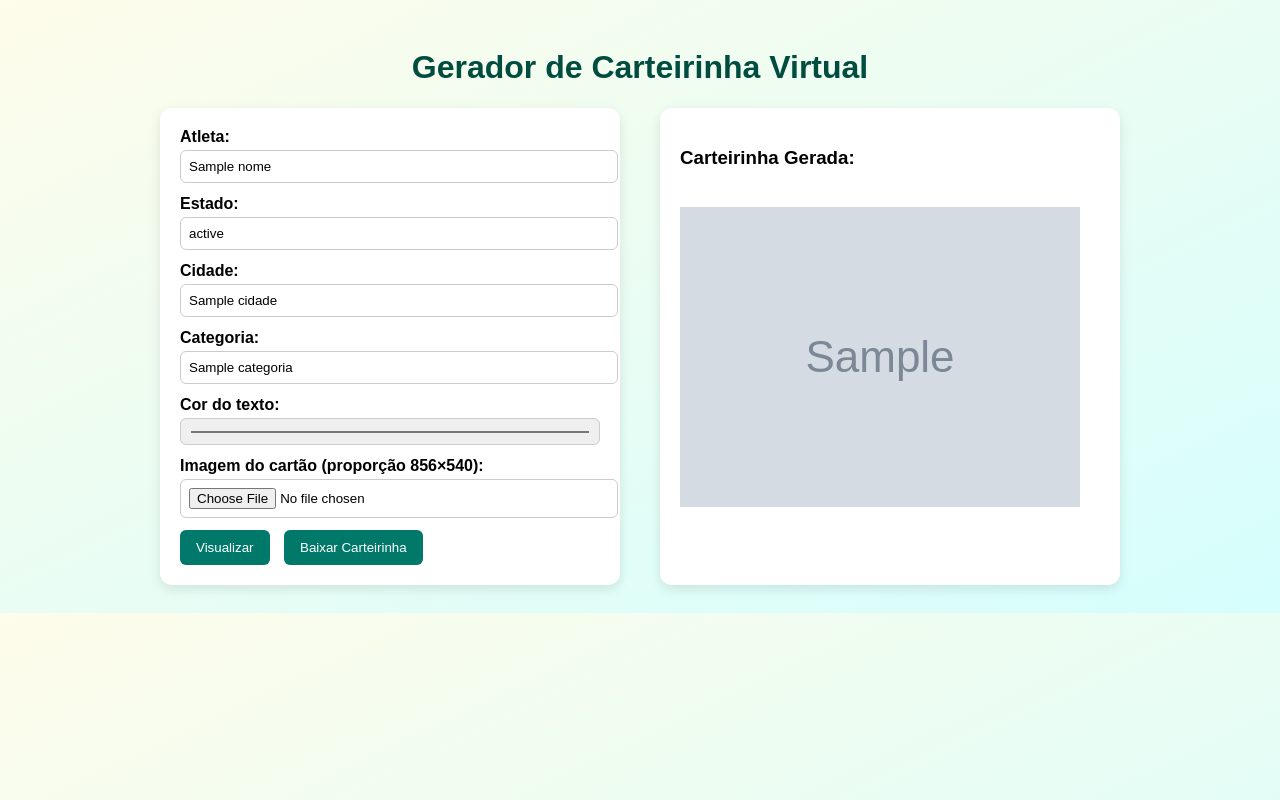
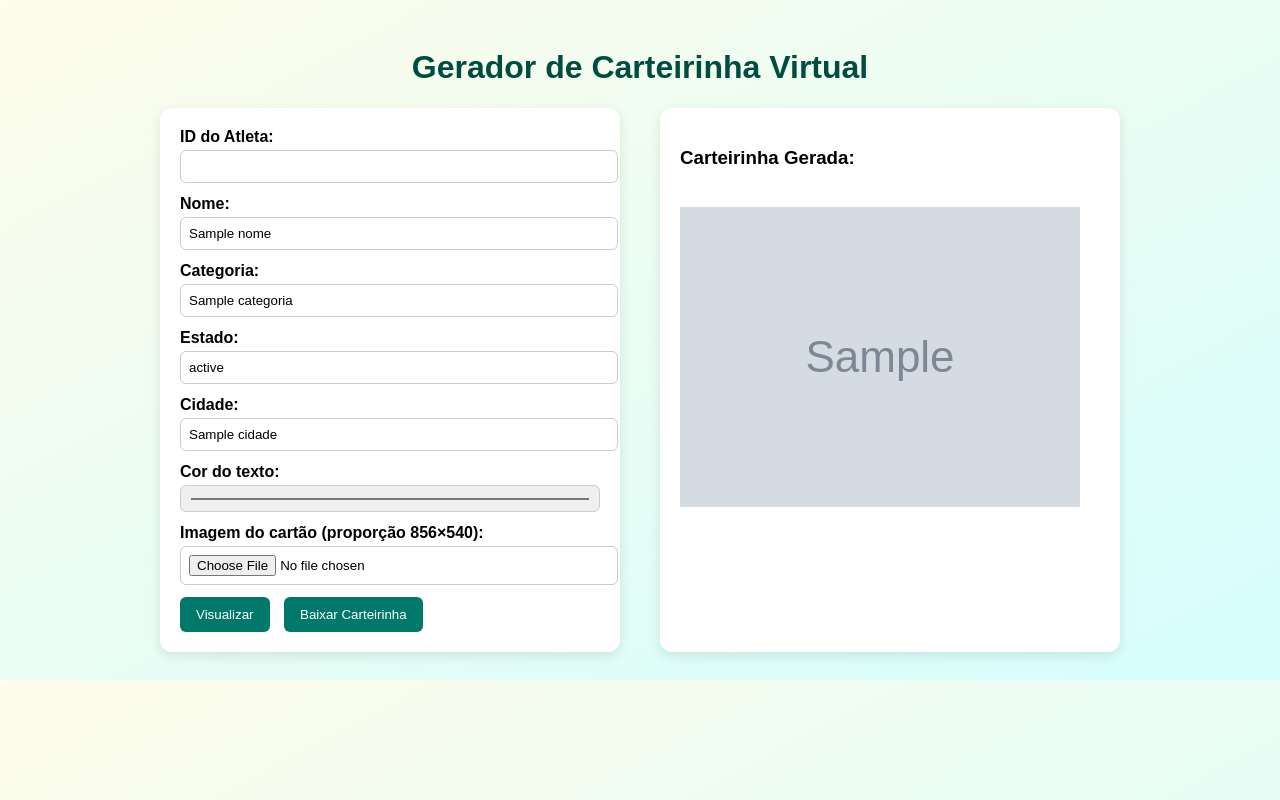
Before and after one commit to rodrigocssoares/carteirinha-virtual, a Flask app: template templates/index.html in a window 1280 px wide. Run offline with Flask 3, Linux system fonts and the light colour scheme; the template is opened without the code that fills it: most values are stand-ins (such as "Sample title", 1, 10 or a date in 2020); grey boxes marked "Sample" are stand-in pictures.

Commit message:
Implementa autenticação por ID com preenchimento automático de nome e categoria

```diff
--- a/app.py
+++ b/app.py
@@ -1,6 +1,7 @@
 from flask import Flask, request, render_template, send_file
 from PIL import Image, ImageDraw, ImageFont
 import os
+import pandas as pd
 from werkzeug.utils import secure_filename
 
 app = Flask(__name__)
@@ -8,11 +9,19 @@ app = Flask(__name__)
 UPLOAD_FOLDER = 'static/uploads'
 RESULT_FOLDER = 'static/results'
 OVERLAY_PATH = 'static/overlay.png'
+CSV_PATH = 'ListaAtletas.csv'
 app.config['UPLOAD_FOLDER'] = UPLOAD_FOLDER
 app.config['RESULT_FOLDER'] = RESULT_FOLDER
 
 os.makedirs(UPLOAD_FOLDER, exist_ok=True)
 os.makedirs(RESULT_FOLDER, exist_ok=True)
+
+def carregar_dados_atleta(id_atleta):
+    df = pd.read_csv(CSV_PATH)
+    atleta = df[df['ID'] == int(id_atleta)]
+    if not atleta.empty:
+        return atleta.iloc[0]['Nome'], atleta.iloc[0]['Categoria']
+    return None, None
 
 def generate_card(img_path, nome, estado, cidade, categoria, cor_texto, result_filename):
     base = Image.open(img_path).convert("RGBA").resize((856, 540))
@@ -27,7 +36,8 @@ def generate_card(img_path, nome, estado, cidade, categoria, cor_texto, result_f
         font = ImageFont.load_default()
 
     texto = f"Atleta: {nome}\nEstado: {estado}\nCidade: {cidade}\nCategoria: {categoria}"
-    text_width, text_height = draw.multiline_textbbox((0, 0), texto, font=font, spacing=4)[2:]
+    bbox = draw.textbbox((0, 0), texto, font=font)
+    text_height = bbox[3] - bbox[1]
     text_position = (40, base.height - text_height - 40)
 
     draw.multiline_text(text_position, texto, fill=cor_texto, font=font, spacing=4)
@@ -39,21 +49,24 @@ def generate_card(img_path, nome, estado, cidade, categoria, cor_texto, result_f
 @app.route('/', methods=['GET', 'POST'])
 def index():
     imagem_gerada = None
+    erro = ''
     nome = estado = cidade = categoria = cor = ''
-    result_path = ''
-    img_path = OVERLAY_PATH
+    id_atleta = ''
+    img_path = ''
 
     if request.method == 'POST':
-        nome = request.form.get('nome', '')
+        id_atleta = request.form.get('id_atleta', '')
         estado = request.form.get('estado', '')
         cidade = request.form.get('cidade', '')
-        categoria = request.form.get('categoria', '')
         cor = request.form.get('cor', '#FFFFFF')
         acao = request.form.get('acao')
 
-        imagem_path = request.form.get("imagem_path", "")
-        if imagem_path and os.path.exists(imagem_path):
-            img_path = imagem_path
+        nome, categoria = carregar_dados_atleta(id_atleta)
+        if not nome:
+            erro = "ID do atleta não encontrado."
+            return render_template('index.html', erro=erro, id_atleta=id_atleta)
+
+        img_path = request.form.get('imagem_path', '')
 
         if 'imagem' in request.files:
             imagem = request.files['imagem']
@@ -61,6 +74,10 @@ def index():
                 filename = secure_filename(imagem.filename)
                 img_path = os.path.join(app.config['UPLOAD_FOLDER'], filename)
                 imagem.save(img_path)
+
+        if not img_path or not os.path.exists(img_path):
+            erro = "Imagem não encontrada."
+            return render_template('index.html', erro=erro, id_atleta=id_atleta)
 
         result_filename = f"final_{secure_filename(nome)}.png"
         result_path = generate_card(img_path, nome, estado, cidade, categoria, cor, result_filename)
@@ -70,16 +87,11 @@ def index():
         elif acao == 'baixar':
             return send_file(result_path, as_attachment=True)
 
-    return render_template(
-        "index.html",
-        nome=nome,
-        estado=estado,
-        cidade=cidade,
-        categoria=categoria,
-        cor=cor,
-        imagem_gerada=imagem_gerada,
-        imagem_path=img_path
-    )
+        return render_template("index.html", id_atleta=id_atleta, nome=nome, estado=estado,
+                               cidade=cidade, categoria=categoria, cor=cor,
+                               imagem_gerada=imagem_gerada, imagem_path=img_path)
+
+    return render_template("index.html")
 
 if __name__ == "__main__":
     app.run(debug=True)
--- a/templates/index.html
+++ b/templates/index.html
@@ -28,7 +28,7 @@
         label {
             font-weight: bold;
         }
-        input[type="text"], input[type="color"], input[type="file"] {
+        input[type="text"], input[type="color"], input[type="file"], input[type="number"] {
             width: 100%;
             padding: 8px;
             margin-top: 4px;
@@ -52,6 +52,10 @@
             max-width: 100%;
             margin-top: 20px;
         }
+        .erro {
+            color: red;
+            margin-bottom: 10px;
+        }
     </style>
 </head>
 <body>
@@ -59,8 +63,18 @@
     <form method="POST" enctype="multipart/form-data">
         <div class="container">
             <div class="form-box">
-                <label for="nome">Atleta:</label>
-                <input type="text" id="nome" name="nome" value="{{ nome or '' }}" required>
+                {% if erro %}
+                    <div class="erro">{{ erro }}</div>
+                {% endif %}
+
+                <label for="id_atleta">ID do Atleta:</label>
+                <input type="number" id="id_atleta" name="id_atleta" value="{{ id_atleta or '' }}" required>
+
+                <label for="nome">Nome:</label>
+                <input type="text" id="nome" name="nome" value="{{ nome or '' }}" readonly>
+
+                <label for="categoria">Categoria:</label>
+                <input type="text" id="categoria" name="categoria" value="{{ categoria or '' }}" readonly>
 
                 <label for="estado">Estado:</label>
                 <input type="text" id="estado" name="estado" value="{{ estado or '' }}">
@@ -68,17 +82,13 @@
                 <label for="cidade">Cidade:</label>
                 <input type="text" id="cidade" name="cidade" value="{{ cidade or '' }}">
 
-                <label for="categoria">Categoria:</label>
-                <input type="text" id="categoria" name="categoria" value="{{ categoria or '' }}">
-
                 <label for="cor">Cor do texto:</label>
                 <input type="color" id="cor" name="cor" value="{{ cor or '#FFFFFF' }}">
 
                 <label for="imagem">Imagem do cartão (proporção 856×540):</label>
                 <input type="file" id="imagem" name="imagem">
-
                 {% if imagem_path %}
-                <input type="hidden" name="imagem_path" value="{{ imagem_path }}">
+                    <input type="hidden" name="imagem_path" value="{{ imagem_path }}">
                 {% endif %}
 
                 <button type="submit" name="acao" value="visualizar">Visualizar</button>
```
